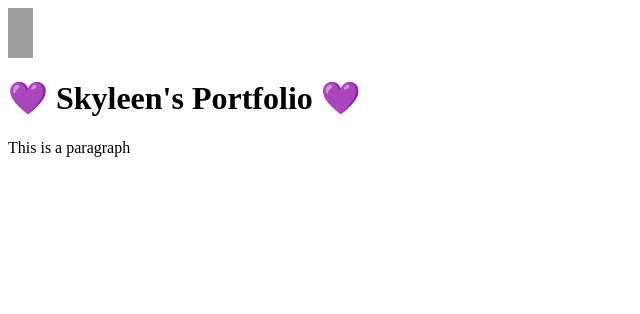
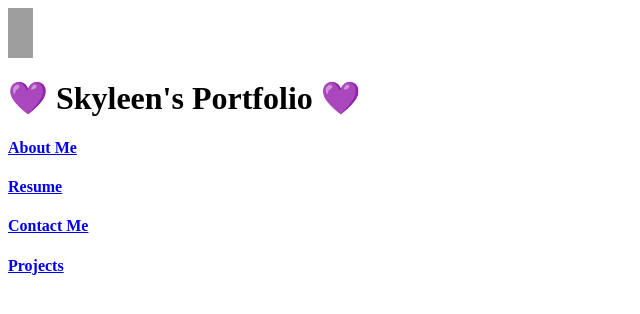
Before and after one commit to SkyleenC/portfolio, a plain HTML site: page index.html in a window 1280 px wide. Shown: the whole page, without its empty margins (0-640 px from the left). Drawn offline with Linux system fonts and the light colour scheme; grey boxes are pictures that could not be loaded.

Commit message:
Update index.html

```diff
--- a/index.html
+++ b/index.html
@@ -7,6 +7,9 @@
 <body>
   <img src="https://plus.unsplash.com/premium_photo-1673967831980-1d377baaded2?fm=jpg&q=60&w=3000&ixlib=rb-4.0.3&ixid=M3wxMjA3fDB8MHxzZWFyY2h8MXx8Y2F0c3xlbnwwfHwwfHx8MA%3D%3D" alt="Cute Cat" width="25" height="50">
 <h1>&#128156 Skyleen's Portfolio &#128156</h1>
-  <p>This is a paragraph</p>
-</body>
+<h4><a href="About me Page">About Me</a></h4>
+  <h4><a href="Resume Page">Resume</a></h4>
+   <h4><a href="Contact Me Page">Contact Me</a></h4>
+   <h4><a href="Projects Page">Projects</a></h4>
+  </body>
   </html>
```
